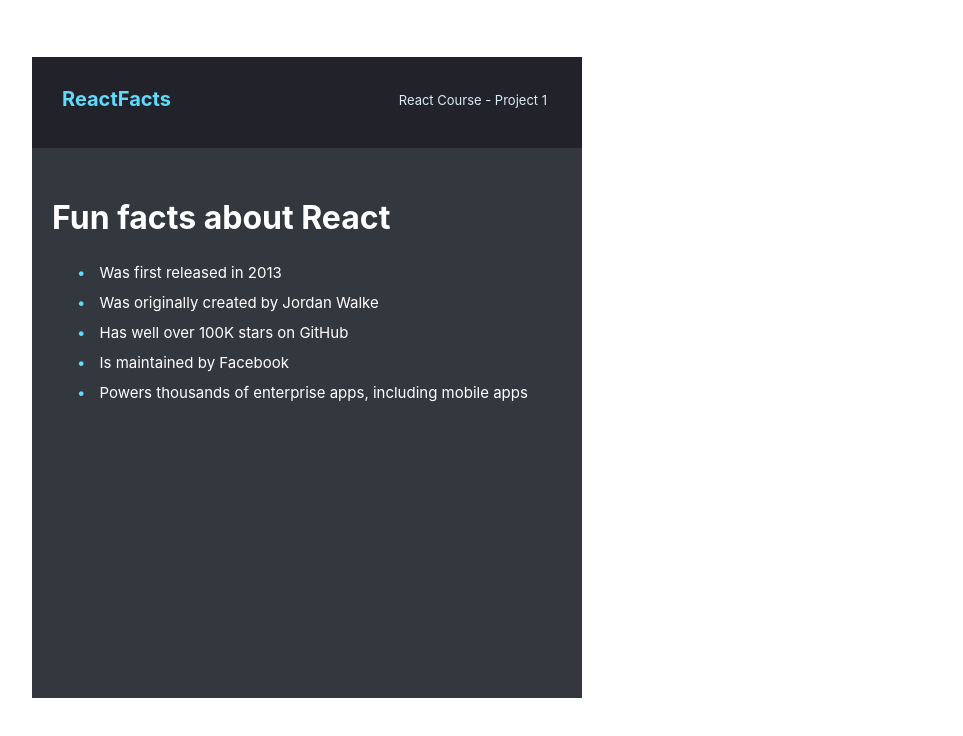
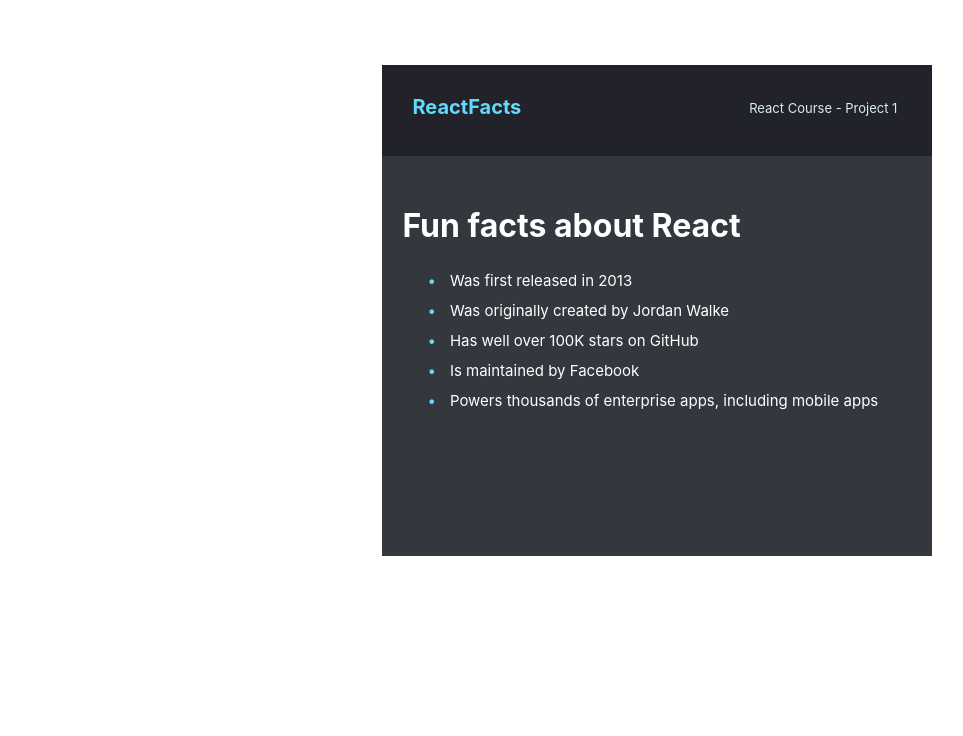
Before and after one commit to KajalPourjalil/react-project-with-vite, a React (Vite) app in the folder project-no-2/: page / in a window 1280 px wide. Shown: the top 736 px of the page, without its empty margins (33-996 px from the left). Built offline with nearby package versions, Linux system fonts and the light colour scheme.

Commit message:
more styling

```diff
--- a/project-no-2/src/scss/_main.scss
+++ b/project-no-2/src/scss/_main.scss
@@ -5,7 +5,7 @@
 .main {
     background-color: $backgound-color;
     color: $body-text-color;
-    height: 550px;
+    height: 400px;
     width: 550px;
     margin: 57px;
     margin-top: 0;
@@ -30,13 +30,6 @@
     list-style: none;
 }
 
-// ul li {
-//     // background: url(https://www.computerhope.com/issues/pictures/bullet.gif) no-repeat top left ;
-//     // background-position: 0 5px;
-//     line-height: 1.5625;
-//     padding: 0 0 4px 30px;
-//     // margin-left: 1em;
-//    }
 
 li::before {
     content: "•";
--- a/project-no-2/src/scss/style.css
+++ b/project-no-2/src/scss/style.css
@@ -25,7 +25,7 @@
 .main {
   background-color: #33373E;
   color: #FFFFFF;
-  height: 550px;
+  height: 400px;
   width: 550px;
   margin: 57px;
   margin-top: 0;
@@ -63,6 +63,6 @@
 }
 
 .App {
-  justify-content: center;
-  align-items: center;
+  position: absolute;
+  left: 28%;
 }/*# sourceMappingURL=style.css.map */
--- a/project-no-2/src/scss/style.scss
+++ b/project-no-2/src/scss/style.scss
@@ -11,7 +11,6 @@
 }
 
 .App {
-    // display: flex;
-    justify-content: center;
-    align-items: center;
+    position: absolute;
+    left: 28%;
 }
```
Also changed, not shown: project-no-2/src/assets/reactjs-icon 2.svg (added), 1 other file (tests, documents, lock files or other folders).
